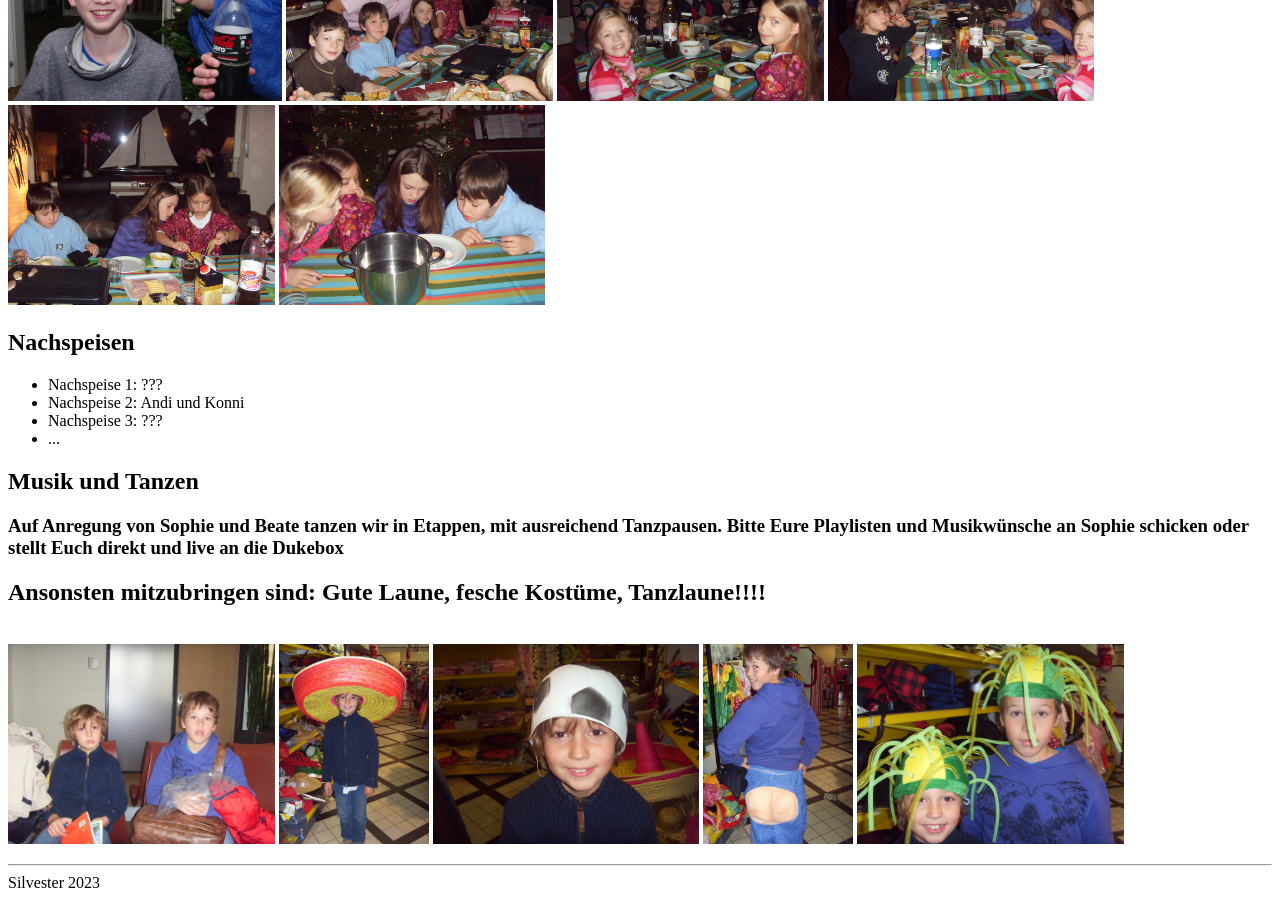
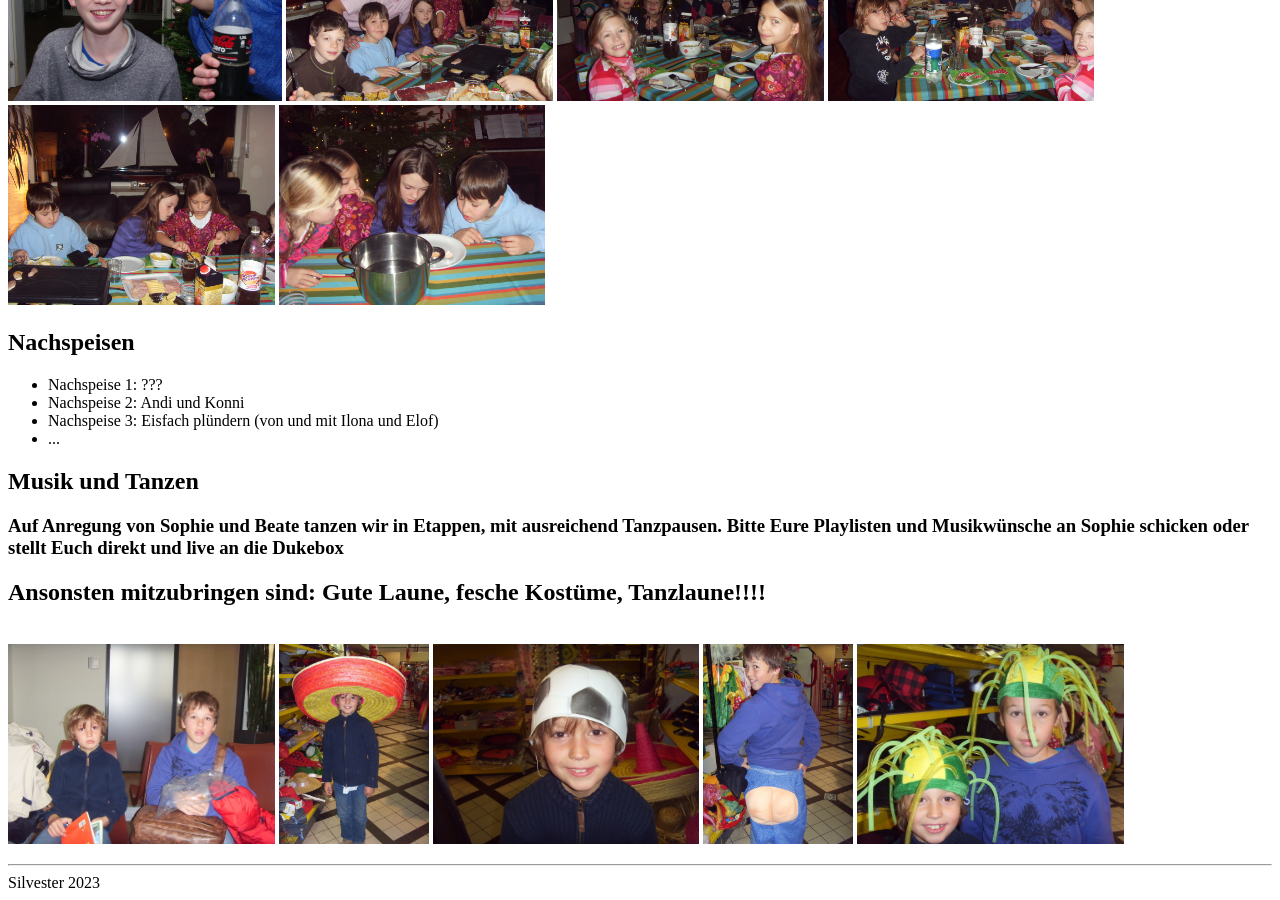
Before and after one commit to DiveDocs/Sylvester2023, a Jekyll site: the page built from index.markdown, in a window 1280 px wide and 900 px high, scrolled down 1504 px. Built offline with Jekyll 4.4.1, drawn with Linux system fonts in a browser that asks for light colours.

Commit message:
Update index.markdown

```diff
--- a/index.markdown
+++ b/index.markdown
@@ -82,7 +82,7 @@ tr:nth-child(even) {
 <ul>
 <li>Nachspeise 1: ??? </li>
 <li>Nachspeise 2: Andi und Konni </li>
-<li>Nachspeise 3: ??? </li>
+<li>Nachspeise 3: Eisfach plündern (von und mit Ilona und Elof) </li>
 <li>... </li>
 </ul>
 
```
